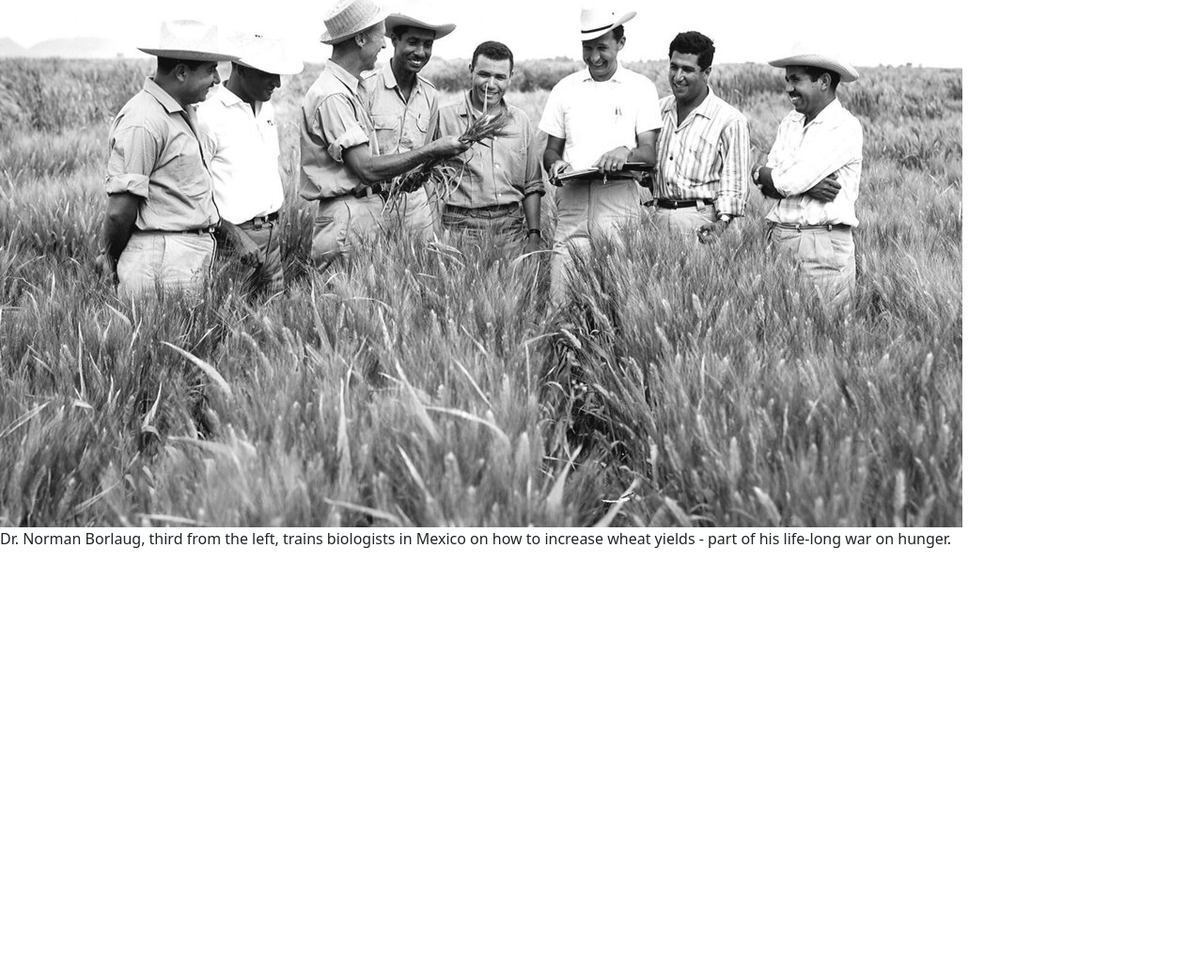
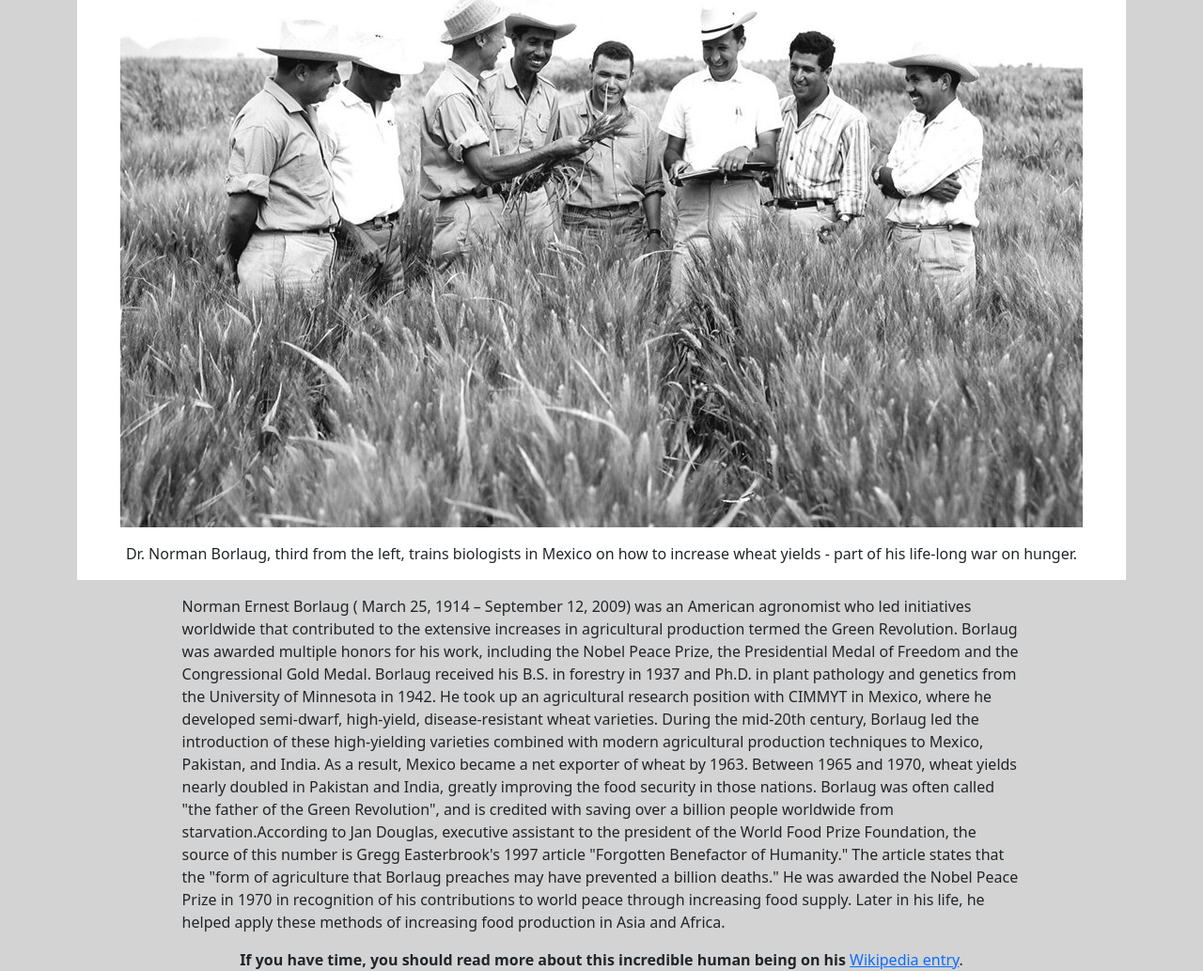
Before and after one commit to veronica365/tribute-challenge-two, a plain HTML site: page index.html in a window 1280 px wide. Shown: the part 158-1191 px from the top of the page at 94% size. Before the commit the page ends 800 px from the top, so only its background shows below. Drawn offline with nearby package versions, Linux system fonts and the light colour scheme.

Commit message:
add css add styling add tribute link

```diff
--- a/css/style.css
+++ b/css/style.css
@@ -0,0 +1,27 @@
+*{
+    margin: 0;
+    padding: 0;
+    box-sizing: border-box;
+}
+body{
+    background-color: lightgrey;
+}
+#img-div{
+    background-color: white;
+}
+#img-caption{
+    padding: 1rem ;
+}
+img{
+    /* width:100%; */
+    max-width:100%;
+    height: auto;
+    display:block;
+    margin: auto;
+  }
+  article{
+
+    text-align: left;
+    max-width: 80%;
+    margin: 0 auto;
+  }
--- a/index.html
+++ b/index.html
@@ -9,7 +9,7 @@
     <link rel="stylesheet" href="css/style.css">
   </head>
   <body>
-    <main id="main">
+    <main id="main" class="container text-center">
       <div>
         <h1 id="title">Dr. Norman Borlaug</h1>
         <p>The man who saved a billion lives</p>
@@ -19,7 +19,22 @@
         <figcaption id="img-caption">Dr. Norman Borlaug, third from the left, trains biologists in Mexico on how to increase wheat yields - part of his
         life-long war on hunger.</figcaption>
       </figure>
+    <article><p>
+      Norman Ernest Borlaug ( March 25, 1914 – September 12, 2009) was an American agronomist who led initiatives worldwide that contributed to the extensive increases in agricultural production termed the Green Revolution. Borlaug was awarded multiple honors for his work, including the Nobel Peace Prize, the Presidential Medal of Freedom and the Congressional Gold Medal.
+
+Borlaug received his B.S. in forestry in 1937 and Ph.D. in plant pathology and genetics from the University of Minnesota in 1942. He took up an agricultural research position with CIMMYT in Mexico, where he developed semi-dwarf, high-yield, disease-resistant wheat varieties. During the mid-20th century, Borlaug led the introduction of these high-yielding varieties combined with modern agricultural production techniques to Mexico, Pakistan, and India. As a result, Mexico became a net exporter of wheat by 1963. Between 1965 and 1970, wheat yields nearly doubled in Pakistan and India, greatly improving the food security in those nations.
+
+Borlaug was often called "the father of the Green Revolution", and is credited with saving over a billion people worldwide from starvation.According to Jan Douglas, executive assistant to the president of the World Food Prize Foundation, the source of this number is Gregg Easterbrook's 1997 article "Forgotten Benefactor of Humanity." The article states that the "form of agriculture that Borlaug preaches may have prevented a billion deaths." He was awarded the Nobel Peace Prize in 1970 in recognition of his contributions to world peace through increasing food supply.
+
+Later in his life, he helped apply these methods of increasing food production in Asia and Africa.</p>
+    </article>
+
+      <div id="tribute-info">
+        <span id="title" class="title"><b>If you have time, you should read more about this incredible human being on his</b> </span>
+        <a id="tribute-link" target="_blank" href="https://en.wikipedia.org/wiki/Norman_Borlaug"> Wikipedia entry</a>.
+      </div>
     </main>
+
     <script src="https://cdn.freecodecamp.org/testable-projects-fcc/v1/bundle.js"></script>
     <!-- JavaScript Bundle with Popper -->
     <script src="https://cdn.jsdelivr.net/npm/bootstrap@5.2.2/dist/js/bootstrap.bundle.min.js"
```
